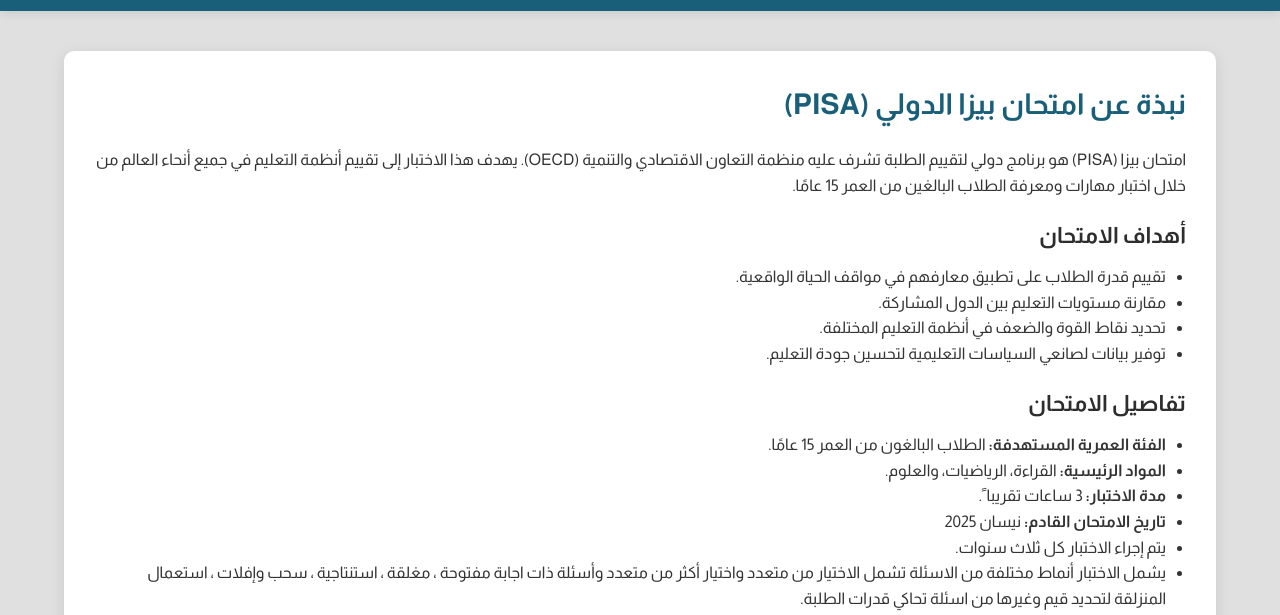
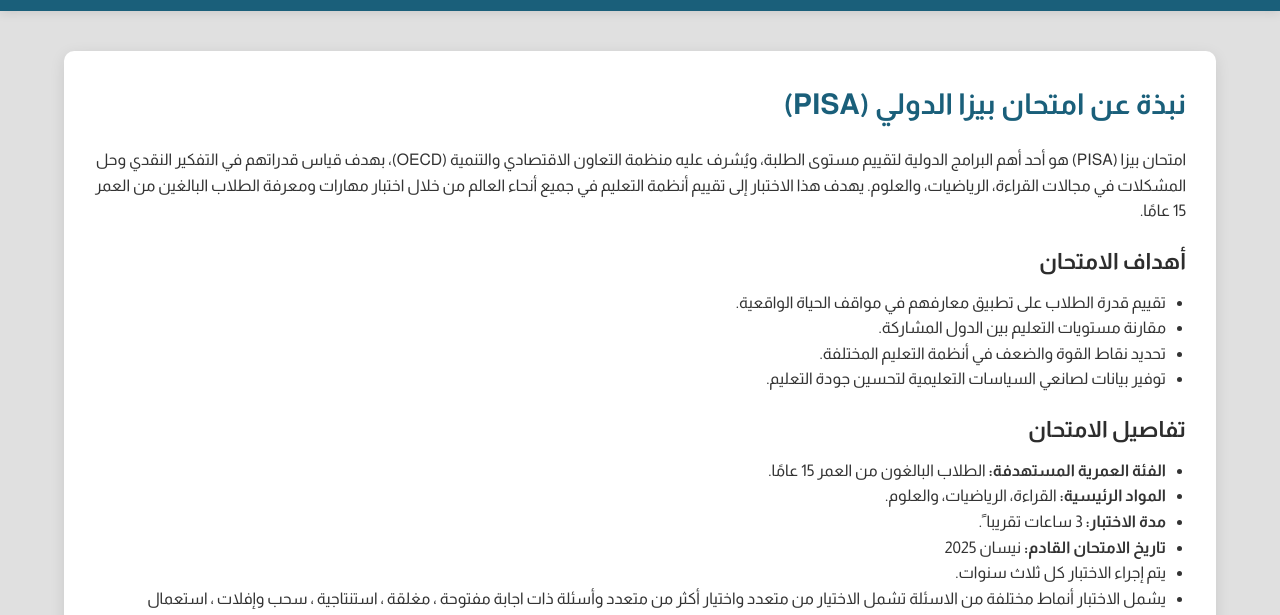
Before and after one commit to Raghdan-school/pisa, a plain HTML site: page index.html in a window 1280 px wide. Shown: the part 167-782 px from the top of the page. Drawn offline with Linux system fonts and the light colour scheme.

Commit message:
Update index.html

```diff
--- a/index.html
+++ b/index.html
@@ -6,13 +6,13 @@
     <title>امتحان بيزا الدولي PISA | وزارة التربية والتعليم</title>
     <link href="https://fonts.googleapis.com/css2?family=Almarai:wght@300;400;700&display=swap" rel="stylesheet">
     <meta property="og:title" content="امتحان بيزا الدولي PISA | مديرية قصبة عمان">
-    <meta property="og:description" content="امتحان بيزا (PISA) هو برنامج دولي لتقييم الطلبة تشرف عليه منظمة التعاون الاقتصادي والتنمية (OECD).">
+    <meta property="og:description" content="امتحان بيزا (PISA) هو أحد أهم البرامج الدولية لتقييم مستوى الطلبة، ويُشرف عليه منظمة التعاون الاقتصادي والتنمية (OECD)، بهدف قياس قدراتهم في التفكير النقدي وحل المشكلات في مجالات القراءة، الرياضيات، والعلوم.">
     <meta property="og:image" content="https://raghdan-school.github.io/pisa/logo-raghdan.png">
     <meta property="og:url" content="https://raghdan-school.github.io/pisa/">
     <meta property="og:type" content="website">
     <meta name="twitter:card" content="summary_large_image">
     <meta name="twitter:title" content="امتحان بيزا الدولي PISA | مديرية قصبة عمان">
-    <meta name="twitter:description" content="امتحان بيزا (PISA) هو برنامج دولي لتقييم الطلبة تشرف عليه منظمة التعاون الاقتصادي والتنمية (OECD).">
+    <meta name="twitter:description" content="امتحان بيزا (PISA) هو أحد أهم البرامج الدولية لتقييم مستوى الطلبة، ويُشرف عليه منظمة التعاون الاقتصادي والتنمية (OECD)، بهدف قياس قدراتهم في التفكير النقدي وحل المشكلات في مجالات القراءة، الرياضيات، والعلوم.">
     <meta name="twitter:image" content="https://raghdan-school.github.io/pisa/hero-card.png">
     <meta name="twitter:url" content="https://raghdan-school.github.io/pisa/">
     <style>
@@ -469,7 +469,7 @@ a {
         <div class="container">
             <section class="pisa-info">
                 <h2>نبذة عن امتحان بيزا الدولي (PISA)</h2>
-                <p>امتحان بيزا (PISA) هو برنامج دولي لتقييم الطلبة تشرف عليه منظمة التعاون الاقتصادي والتنمية (OECD). يهدف هذا الاختبار إلى تقييم أنظمة التعليم في جميع أنحاء العالم من خلال اختبار مهارات ومعرفة الطلاب البالغين من العمر 15 عامًا.</p>
+                <p>امتحان بيزا (PISA) هو أحد أهم البرامج الدولية لتقييم مستوى الطلبة، ويُشرف عليه منظمة التعاون الاقتصادي والتنمية (OECD)، بهدف قياس قدراتهم في التفكير النقدي وحل المشكلات في مجالات القراءة، الرياضيات، والعلوم. يهدف هذا الاختبار إلى تقييم أنظمة التعليم في جميع أنحاء العالم من خلال اختبار مهارات ومعرفة الطلاب البالغين من العمر 15 عامًا.</p>
 
                 <h3>أهداف الامتحان</h3>
                 <ul>
```
